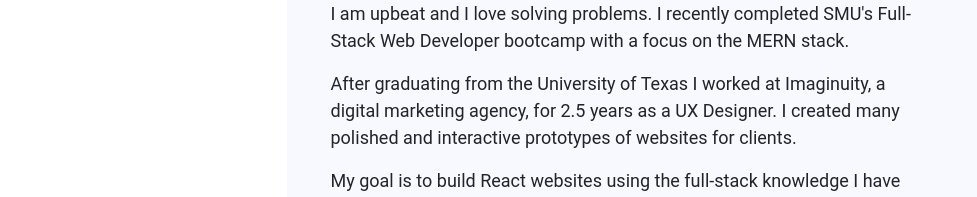
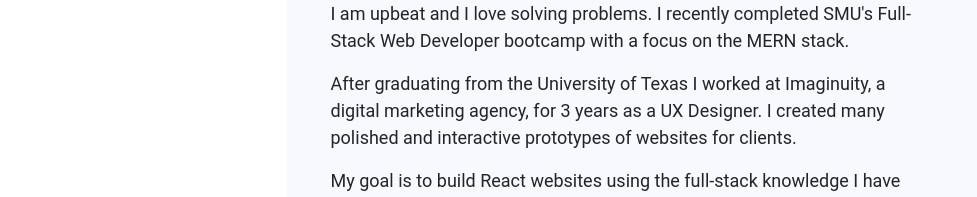
Before and after one commit to salinb04/React-Portfolio, a React (Create React App) app: page / in a window 1280 px wide. Shown: the part 717-914 px from the top of the page, without its empty margins (0-977 px from the left). Built offline with nearby package versions, Linux system fonts and the light colour scheme.

Commit message:
trying to get nav to work

```diff
--- a/src/pages/about/About.js
+++ b/src/pages/about/About.js
@@ -24,7 +24,7 @@
           </p>
           <p className="aboutText">
             After graduating from the University of Texas I worked at Imaginuity, a digital marketing
-            agency, for 2.5 years as a UX Designer. I created many polished and interactive
+            agency, for 3 years as a UX Designer. I created many polished and interactive
             prototypes of websites for clients.
           </p>
           <p className="aboutText">
```
Also changed, not shown: 6 other files (tests, documents, lock files or other folders).
